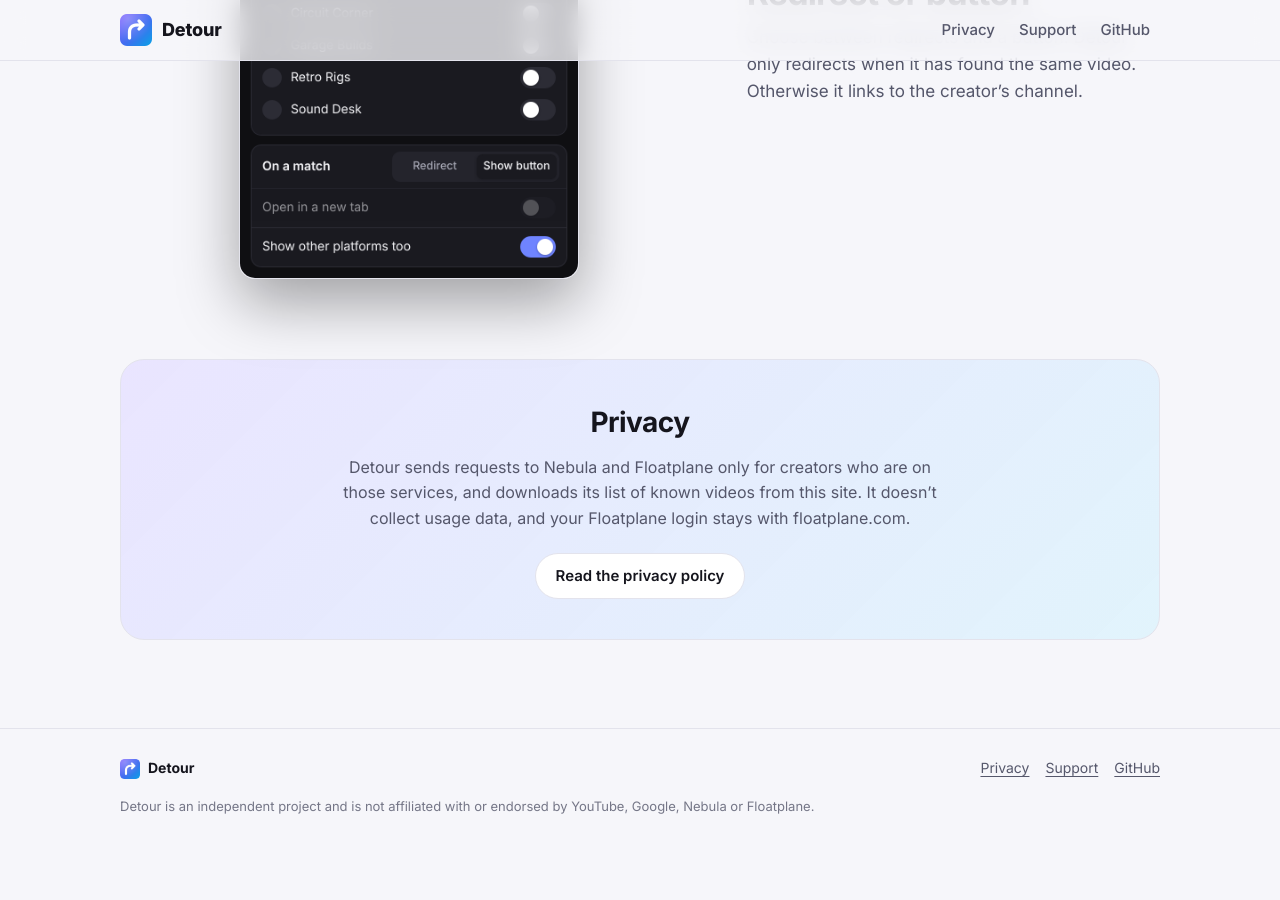
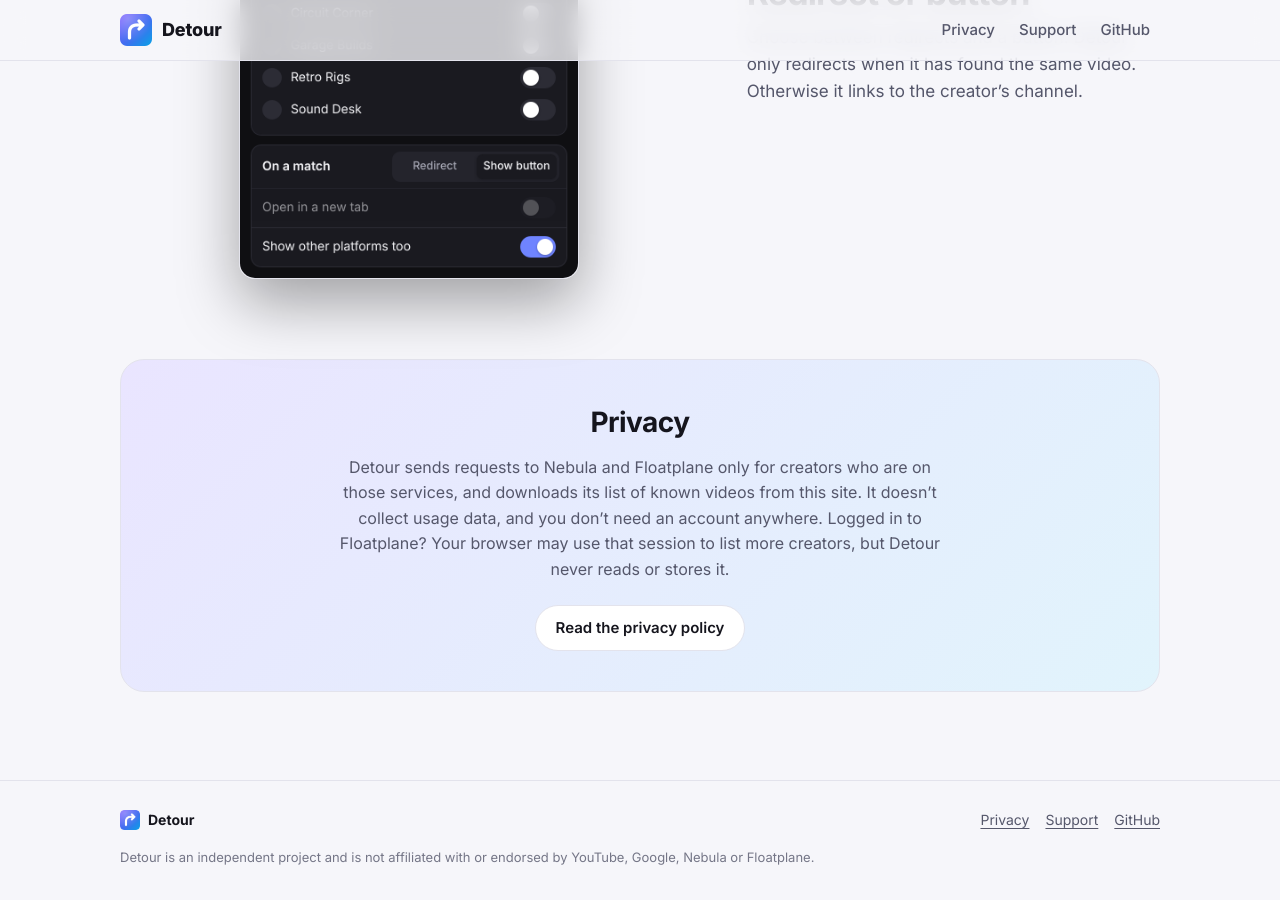
Before and after one commit to josh345rtfvqw/detour, a Jekyll site: the page built from index.html, in a window 1280 px wide and 900 px high, scrolled down 2087 px. Built offline with Jekyll 4.4.1, drawn with Linux system fonts in a browser that asks for light colours; before the commit the page ends 2936 px from its top, so only the background shows below that.

Commit message:
Landing page: privacy copy no longer implies a Floatplane login is needed
Co-Authored-By: Claude Opus 5.5 <noreply@anthropic.com>
Claude-Session: https://claude.ai/code/session_01DQcXPwsHqa9VqhdsjF7nFi

```diff
--- a/index.html
+++ b/index.html
@@ -56,7 +56,7 @@ title: Detour
 <section class="wrap privacy-band">
   <div class="band">
     <h2>Privacy</h2>
-    <p>Detour sends requests to Nebula and Floatplane only for creators who are on those services, and downloads its list of known videos from this site. It doesn’t collect usage data, and your Floatplane login stays with floatplane.com.</p>
+    <p>Detour sends requests to Nebula and Floatplane only for creators who are on those services, and downloads its list of known videos from this site. It doesn’t collect usage data, and you don’t need an account anywhere. Logged in to Floatplane? Your browser may use that session to list more creators, but Detour never reads or stores it.</p>
     <a class="btn ghost" href="{{ '/PRIVACY.html' | relative_url }}">Read the privacy policy</a>
   </div>
 </section>
```
